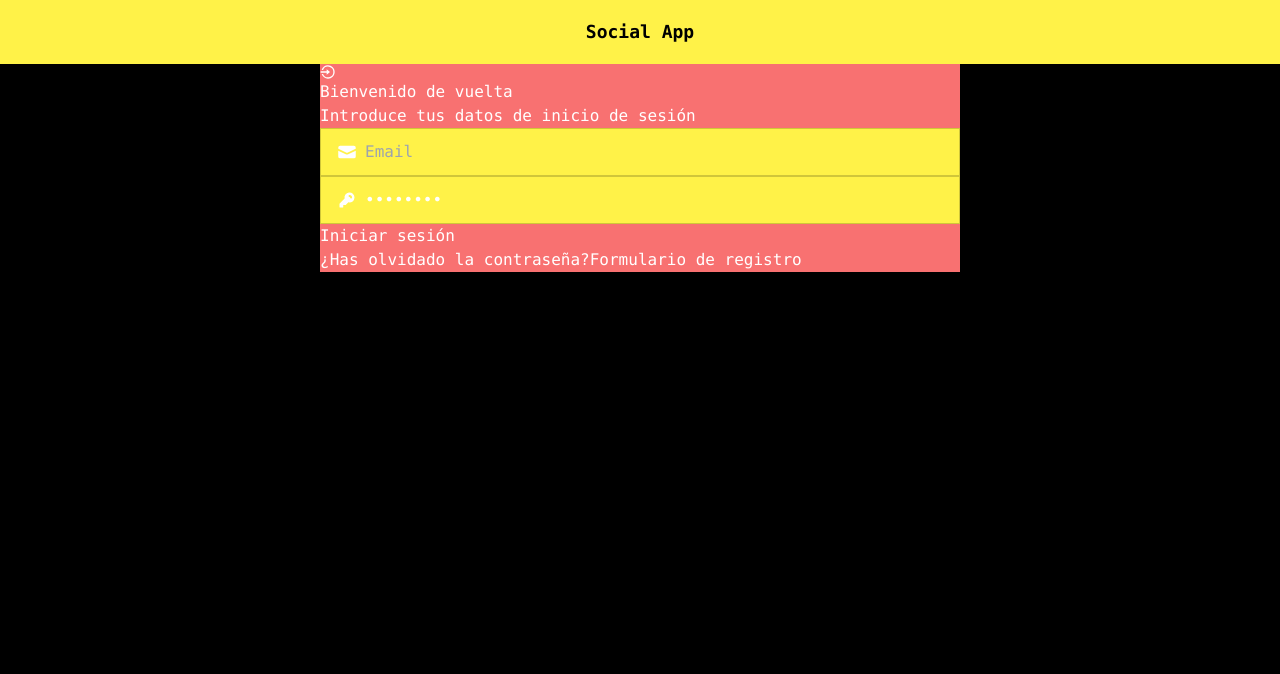
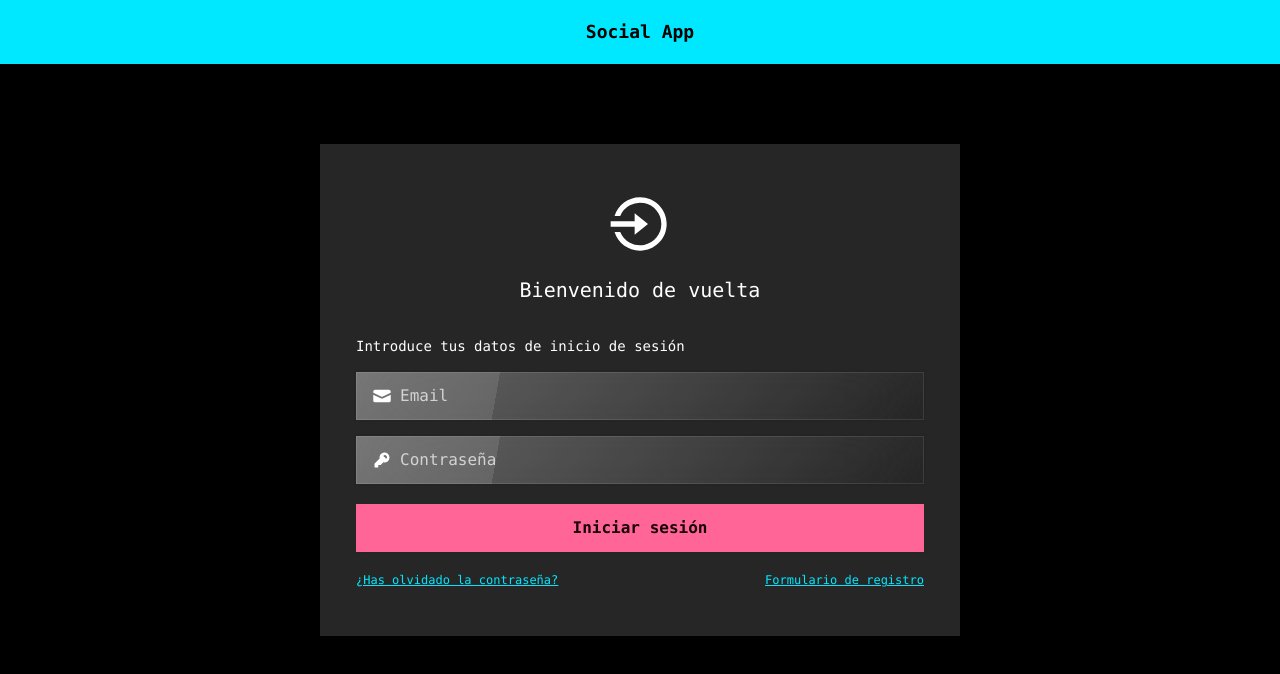
Before and after one commit to b00tc4mp/isdi-parttime-202406, a React (Create React App) app in the folder staff/ventura-rodriguez/social-app/: page /login in a window 1280 px wide. Shown: the top 674 px of the page. Built offline with nearby package versions, Linux system fonts and the light colour scheme.

Commit message:
loginForm babysteps #220

```diff
--- a/staff/ventura-rodriguez/social-app/src/components/Header.jsx
+++ b/staff/ventura-rodriguez/social-app/src/components/Header.jsx
@@ -5,7 +5,7 @@ function Header() {
   return (
     <>
       <header>
-        <nav className="navbar bg-base-100 text-black">
+        <nav className="navbar bg-base-100 text-black bg-secondary">
           <div className="navbar-start">
             {!(
               window.location.pathname === "/sign-up" ||
--- a/staff/ventura-rodriguez/social-app/src/components/LoginForm.jsx
+++ b/staff/ventura-rodriguez/social-app/src/components/LoginForm.jsx
@@ -1,35 +1,110 @@
+import { Link } from "react-router-dom";
 import { IconEmail, IconLogin, IconPassword } from "./icons";
 import classNames from "classnames";
+import { EmailNotValidError } from "../tools/errors";
+import { useState } from "react";
 
-function LoginForm({ className }) {
+function LoginForm({ className, onSubmit }) {
+  const [errors, setErrors] = useState(null);
+  // recopiar datos y dejar que la lógica de negocio trate esos datos
+
+  const submit = (event) => {
+    // manejar la lógica básica de front
+    // validaciones síncronas de los datos
+    // eniar los datos en formato correcto al Login
+    // de alguna forma quedarse esperando órdenes del login
+    event.preventDefault();
+
+    const { email: inputEmail, password: inputPassword } = event.target;
+
+    const emailRegexp = new RegExp(
+      /^(([^<>()[\]\\.,;:\s@"]+(\.[^<>()[\]\\.,;:\s@"]+)*)|.(".+"))@((\[[0-9]{1,3}\.[0-9]{1,3}\.[0-9]{1,3}\.[0-9]{1,3}\])|(([a-zA-Z\-0-9]+\.)+[a-zA-Z]{2,}))$/
+    );
+
+    try {
+      if (!emailRegexp.test(inputEmail.value))
+        throw new EmailNotValidError("Email is not valid");
+
+      onSubmit(event);
+    } catch (error) {
+      if (error.constructor.name === "EmailNotValidError") {
+        setErrors((_errors) =>
+          _errors
+            ? [..._errors, "El email no es váido"]
+            : ["El email no es váido"]
+        );
+        inputEmail.focus();
+      }
+    }
+  };
+
   return (
     <>
-      <div className={classNames("bg-red-400 max-w-screen-sm", className)}>
-        <form>
-          <div>
-            <IconLogin />
+      <div
+        className={classNames(
+          "bg-neutral-800 max-w-screen-sm px-9 py-12",
+          className
+        )}
+      >
+        <form onSubmit={submit}>
+          <div className="grid mb-5">
+            <IconLogin className="place-self-center w-16 h-16" />
           </div>
-          <h3>Bienvenido de vuelta</h3>
-          <fieldset>
-            <legend>Introduce tus datos de inicio de sesión</legend>
-            <label className="input input-bordered flex items-center gap-2">
-              <IconEmail />
-              <input type="text" className="grow" placeholder="Email" />
+          <h3 className="text-center mb-8 text-xl">Bienvenido de vuelta</h3>
+          <fieldset className="mb-5">
+            <legend className="mb-4 text-sm">
+              Introduce tus datos de inicio de sesión
+            </legend>
+            <label
+              className={classNames(
+                "input input-bordered input-ghost glass flex items-center gap-2 mb-4",
+                {
+                  "input-error": errors,
+                }
+              )}
+            >
+              <IconEmail fill="white" />
+              <input
+                type="text"
+                id="email"
+                name="email"
+                placeholder="Email"
+                className="grow focus:text-white placeholder:text-white placeholder:text-opacity-70"
+              />
             </label>
-            <label className="input input-bordered flex items-center gap-2">
-              <IconPassword />
-              <input type="password" className="grow" value="password" />
+            <label className="input input-bordered input-ghost glass flex items-center gap-2">
+              <IconPassword fill="white" />
+              <input
+                type="password"
+                id="password"
+                name="password"
+                placeholder="Contraseña"
+                className="grow focus:text-white placeholder:text-white placeholder:text-opacity-70"
+              />
             </label>
           </fieldset>
           <div id="show-errors">
-            <span></span>
+            <span>{errors}</span>
           </div>
-          <div>
-            <button>Iniciar sesión</button>
+          <div className="mb-5 grid">
+            <button
+              type="submit"
+              className="place-self-center btn btn-primary btn-block text-base"
+            >
+              Iniciar sesión
+            </button>
           </div>
-          <div>
-            <button>¿Has olvidado la contraseña?</button>
-            <button>Formulario de registro</button>
+          <div className="text-xs flex justify-between">
+            <Link
+              to="/recovery-password"
+              target="_self"
+              className="link link-secondary"
+            >
+              ¿Has olvidado la contraseña?
+            </Link>
+            <Link to="/sign-up" target="_self" className="link link-secondary">
+              Formulario de registro
+            </Link>
           </div>
         </form>
       </div>
--- a/staff/ventura-rodriguez/social-app/src/index.css
+++ b/staff/ventura-rodriguez/social-app/src/index.css
@@ -2,10 +2,18 @@
 @tailwind components;
 @tailwind utilities;
 
-body {
-  @apply bg-black w-screen h-screen max-w-full text-white font-mono;
+@layer components {
+  .prose {
+    @apply text-white;
+  }
 }
 
-.prose {
-  @apply text-white;
+@layer base {
+  :root {
+    --header-heigth: 64px;
+  }
+
+  body {
+    @apply bg-black w-screen h-screen max-w-full text-white font-mono;
+  }
 }
--- a/staff/ventura-rodriguez/social-app/src/pages/Login.jsx
+++ b/staff/ventura-rodriguez/social-app/src/pages/Login.jsx
@@ -6,7 +6,17 @@ class Login extends Component {
     return (
       <>
         <Header />
-        <LoginForm className="mx-auto" />
+        <section className="w-screen h-[calc(100vh-var(--header-heigth))] xs:pt-20 max-xs:pt-16">
+          <LoginForm
+            className="mx-auto"
+            onSubmit={(event) => {
+              // llamar a la api en busca del usuario con contraseña y correo
+              // si el auth no sale bien avisa al compo LoginForm para que lance errores
+              // si el auth sale bien redirige al usuario a la home
+              console.log(event);
+            }}
+          />
+        </section>
         {/* <Footer /> */}
       </>
     );
--- a/staff/ventura-rodriguez/social-app/src/pages/Page404.jsx
+++ b/staff/ventura-rodriguez/social-app/src/pages/Page404.jsx
@@ -4,7 +4,7 @@ import { Link } from "react-router-dom";
 class Page404 extends Component {
   render() {
     return (
-      <section className="w-full h-full min-w-[100vw] min-h-[100vh] grid">
+      <section className="w-full h-full min-w-[100vw] min-h-[100vh] grid glass">
         <div className="py-12">
           <h1 className="text-[240px] mx-auto w-fit animate-buzzing">404</h1>
           <p className="text-xl mx-auto w-fit animate-bounce">
--- /dev/null
+++ b/staff/ventura-rodriguez/social-app/src/tools/errors.js
@@ -0,0 +1,8 @@
+export class EmailNotValidError extends Error {
+  constructor(message) {
+    super(message);
+    if (Error.captureStackTrace) {
+      Error.captureStackTrace(this, EmailNotValidError);
+    }
+  }
+}
--- /dev/null
+++ b/staff/ventura-rodriguez/social-app/src/tools/index.js
@@ -0,0 +1 @@
+export * as Errors from "./errors";
```
